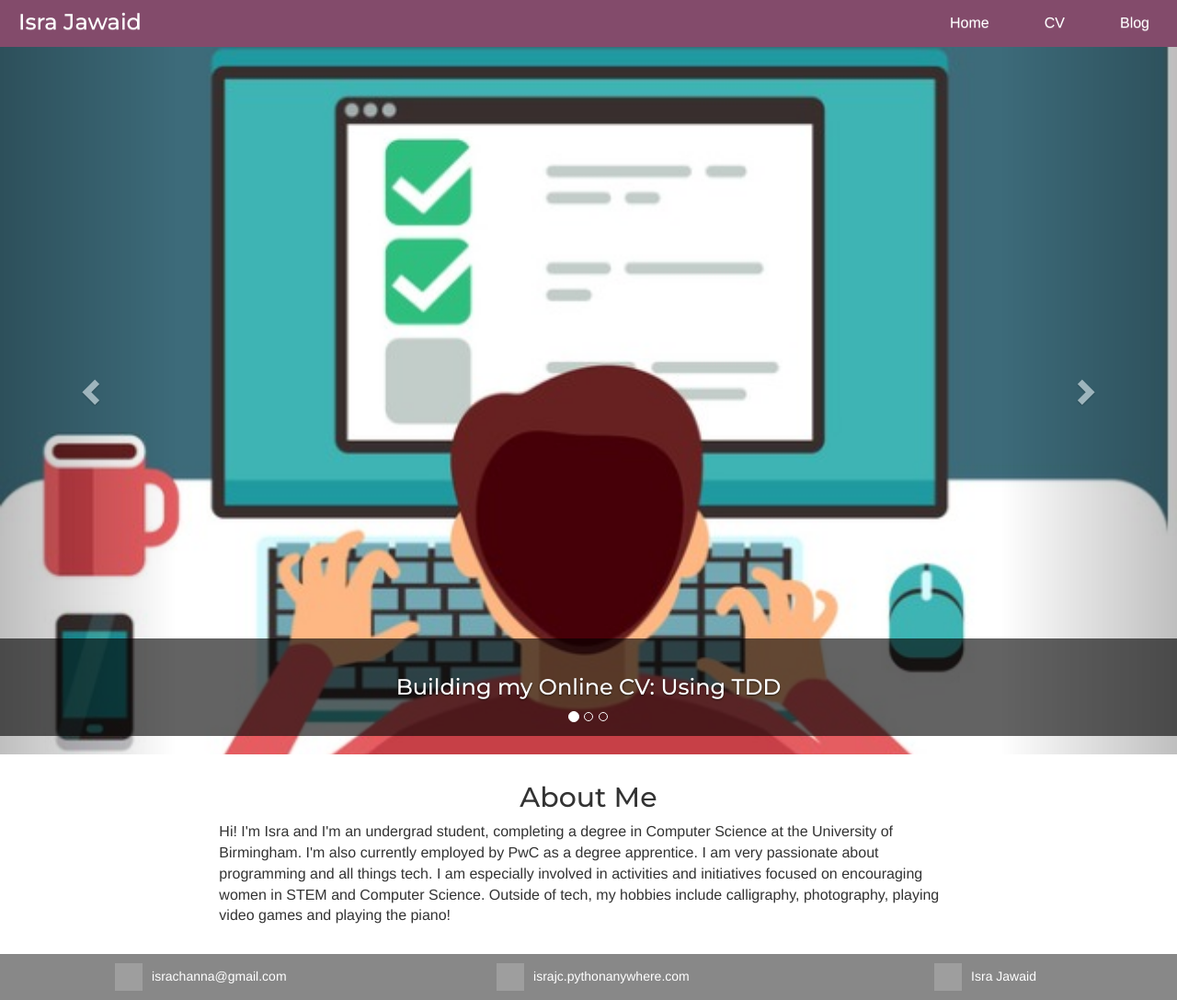
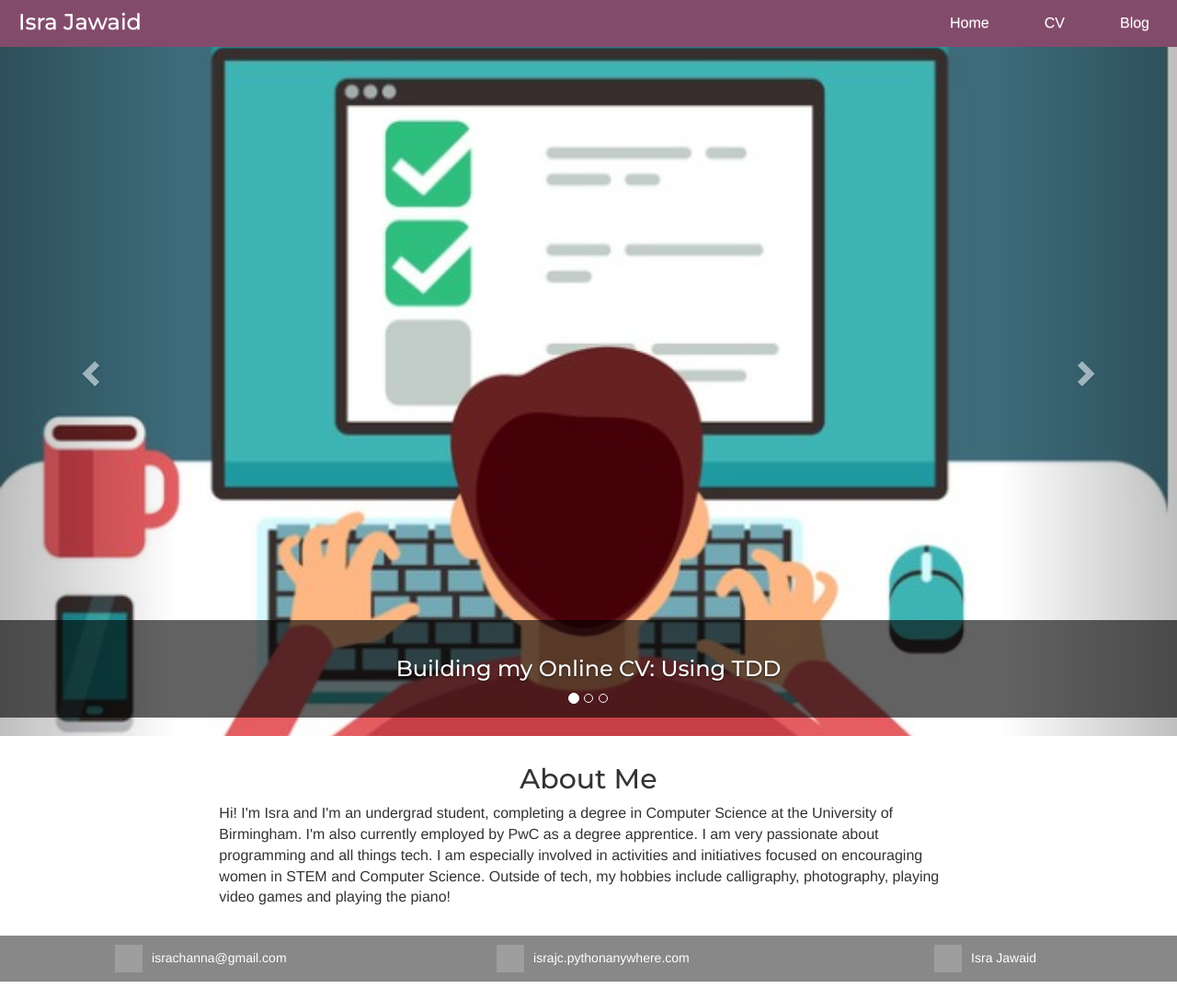
Before and after one commit to IsraJC/my-first-blog, a Django app: page / in a window 1280 px wide. Shown: the whole page at 92% size. Run offline with Django 3.2, Linux system fonts and the light colour scheme; data comes from the database, SQL or seed files in the repository; some libraries are stand-ins or nearby versions; grey boxes are pictures that could not be loaded.

Commit message:
Fixed css issue

```diff
--- a/blog/templates/blog/base.html
+++ b/blog/templates/blog/base.html
@@ -1,7 +1,6 @@
 {% load static %}
 <html>
     <head>
-<<<<<<< HEAD
         {% block title %}
 		{% endblock %}
         <link rel="stylesheet" href="https://maxcdn.bootstrapcdn.com/bootstrap/3.3.7/css/bootstrap.min.css">
@@ -9,13 +8,12 @@
 
 		{% block stylesheets %}
 		{% endblock %}
-=======
+
         <title>Isra's Blog</title>
         <link rel="stylesheet" href="https://maxcdn.bootstrapcdn.com/bootstrap/3.3.7/css/bootstrap.min.css">
         <link rel="stylesheet" href="https://maxcdn.bootstrapcdn.com/bootstrap/3.3.7/css/bootstrap-theme.min.css">
->>>>>>> 465dfc8cb5566d30d6ca148b6c13e72477276133
         <link href="https://fonts.googleapis.com/css2?family=Montserrat:wght@500&display=swap" rel="stylesheet", type="text/css">
-        <link rel="stylesheet" href="/blog/static/css/blog.css">
+        <link rel="stylesheet" href="{% static 'css/blog.css' %}">
     </head>
     <nav class="navbar navbar-custom navbar-fixed-top" style>
 		<div class="container-fluid">
```
Also changed, not shown: 2 other files.
